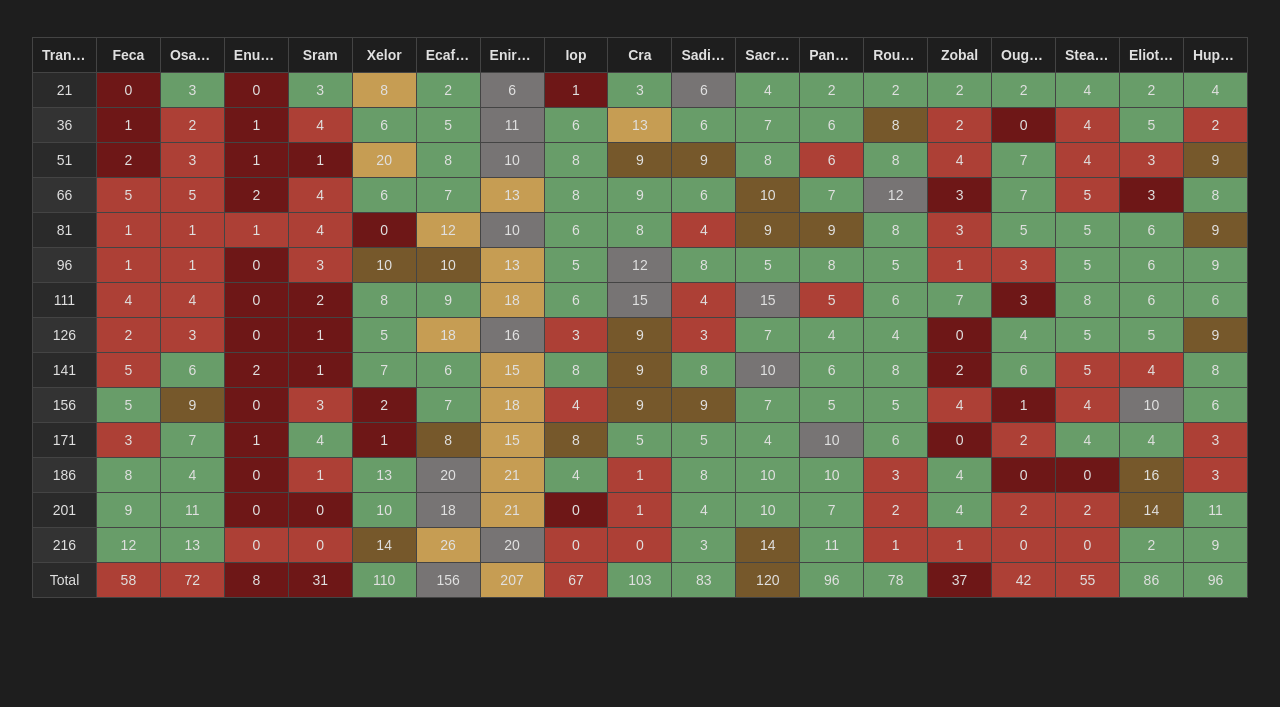
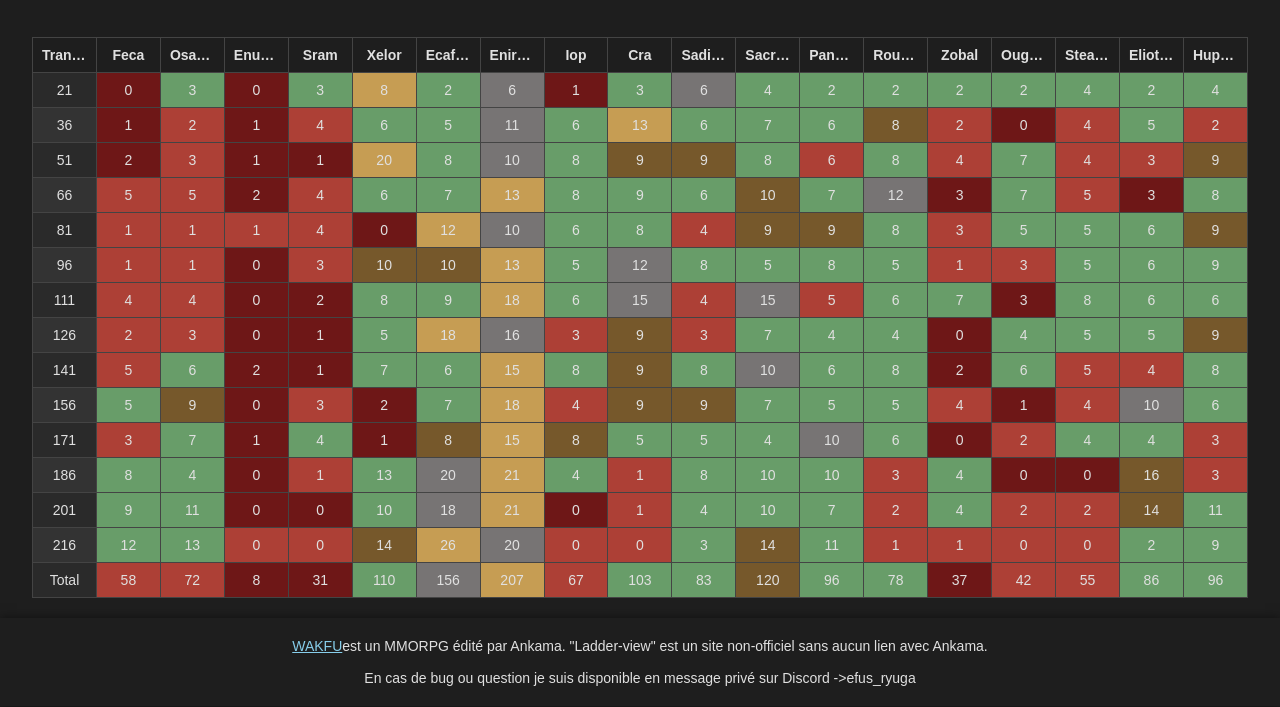
Before and after one commit to EfusRyuga/Ladder-View, a plain HTML site: page index.html in a window 1280 px wide. Shown: the part 93-800 px from the top of the page. Drawn offline with Linux system fonts and the light colour scheme.

Commit message:
Add files via upload

```diff
--- a/index.html
+++ b/index.html
@@ -1 +1 @@
-<!DOCTYPE html><html lang="en"><head><meta charset="UTF-8"><meta name="viewport" content="width=device-width, initial-scale=1.0"><title>usage des classes dans Wakfu</title><link rel="stylesheet" href="styles.css"></head><body><h1>usage des classes dans Wakfu</h1><div class="dropdown-container"><label for="file-selector">Select File:</label><select id="file-selector"></select><label for="tranche-selector">Select Tranche:</label><select id="tranche-selector"></select></div><div id="json-content"></div><script src="scripts.js"></script></body></html>
+<!DOCTYPE html><html lang="en"><head><meta charset="UTF-8"><meta name="viewport" content="width=device-width, initial-scale=1.0"><title>usage des classes dans Wakfu</title><link rel="stylesheet" href="styles.css"></head><body><h1>usage des classes dans Wakfu</h1><div class="dropdown-container"><label for="file-selector">Select File:</label><select id="file-selector"></select><label for="tranche-selector">Select Tranche:</label><select id="tranche-selector"></select></div><div id="json-content"></div><script src="scripts.js"></script><footer><p><a href='https://www.wakfu.com/fr/mmorpg'>WAKFU</a>est un MMORPG édité par Ankama. "Ladder-view" est un site non-officiel sans aucun lien avec Ankama. </p></br><p>En cas de bug ou question je suis disponible en message privé sur Discord ->efus_ryuga</p></footer></body></html>
--- a/styles.css
+++ b/styles.css
@@ -1 +1 @@
-body{font-family:Arial,sans-serif;font-size:14px;margin:0;padding:0;box-sizing:border-box;background-color:#1e1e1e;color:#e0e0e0}h1{font-size:18px;color:#ffffff;text-align:center;margin-top:20px}.dropdown-container{display:flex;align-items:center;justify-content:center;gap:20px;margin-top:20px}label{color:#e0e0e0;margin:0 10px}select{background-color:#2a2a2a;color:#e0e0e0;border:1px solid #ffffff;padding:5px}#json-content{overflow-x:auto;margin:20px auto;max-width:95%}#json-content table{width:100%;border-collapse:collapse;margin-top:20px;table-layout:fixed;background-color:#2a2a2a}#json-content table,#json-content th,#json-content td{border:1px solid #444}#json-content th,#json-content td{padding:9px;text-align:center;color:#e0e0e0;white-space:nowrap;overflow:hidden;text-overflow:ellipsis}#json-content th{background-color:#1e1e1e;font-weight:bold}#json-content tr:nth-child(even){background-color:#333}#json-content tr:nth-child(odd){background-color:#2a2a2a}.rank{display:block;font-size:20px;color:#666666;text-align:center;margin-bottom:4px}.gold{background-color:#c69d53;color:#000000}.silver{background-color:#777474;color:#000000}.bronze{background-color:#76582b;color:#000000}.light-green{background-color:#689d69}.light-red{background-color:#ad4036}.heavy-red{background-color:#6e1717;color:#000000}
+body{font-family:Arial,sans-serif;font-size:14px;margin:0;padding:0;box-sizing:border-box;background-color:#1e1e1e;color:#e0e0e0}h1{font-size:18px;color:#ffffff;text-align:center;margin-top:20px}.dropdown-container{display:flex;align-items:center;justify-content:center;gap:20px;margin-top:20px}label{color:#e0e0e0;margin:0 10px}select{background-color:#2a2a2a;color:#e0e0e0;border:1px solid #ffffff;padding:5px}#json-content{overflow-x:auto;margin:20px auto;max-width:95%}#json-content table{width:100%;border-collapse:collapse;margin-top:20px;table-layout:fixed;background-color:#2a2a2a}#json-content table,#json-content th,#json-content td{border:1px solid #444}#json-content th,#json-content td{padding:9px;text-align:center;color:#e0e0e0;white-space:nowrap;overflow:hidden;text-overflow:ellipsis}#json-content th{background-color:#1e1e1e;font-weight:bold}#json-content tr:nth-child(even){background-color:#333}#json-content tr:nth-child(odd){background-color:#2a2a2a}.rank{display:block;font-size:20px;color:#666666;text-align:center;margin-bottom:4px}.gold{background-color:#c69d53;color:#000000}.silver{background-color:#777474;color:#000000}.bronze{background-color:#76582b;color:#000000}.light-green{background-color:#689d69}.light-red{background-color:#ad4036}.heavy-red{background-color:#6e1717;color:#000000}footer{background-color:#1e1e1e;padding:20px;margin-top:20px;box-shadow:0 0 10px rgba(0,0,0,.5);text-align:center}footer p{margin:0}footer a{color:#87CEEB}
```
